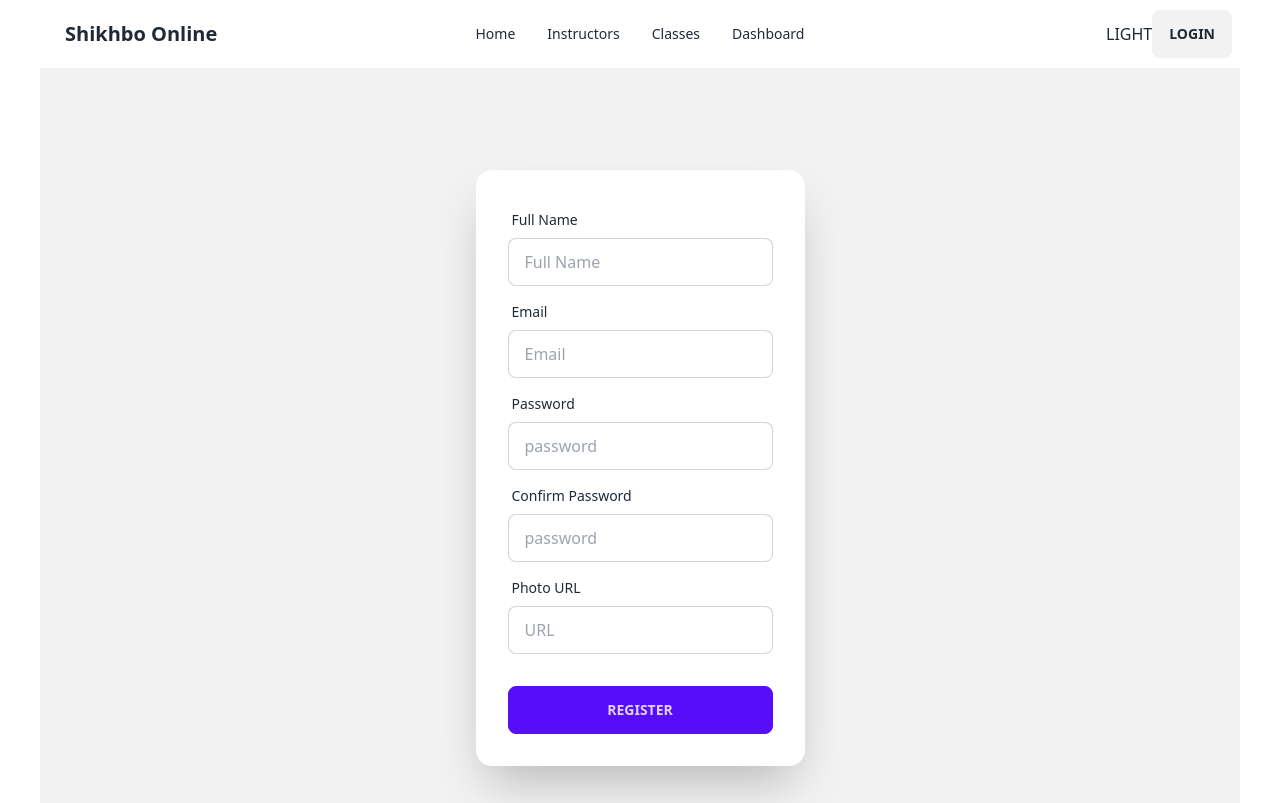
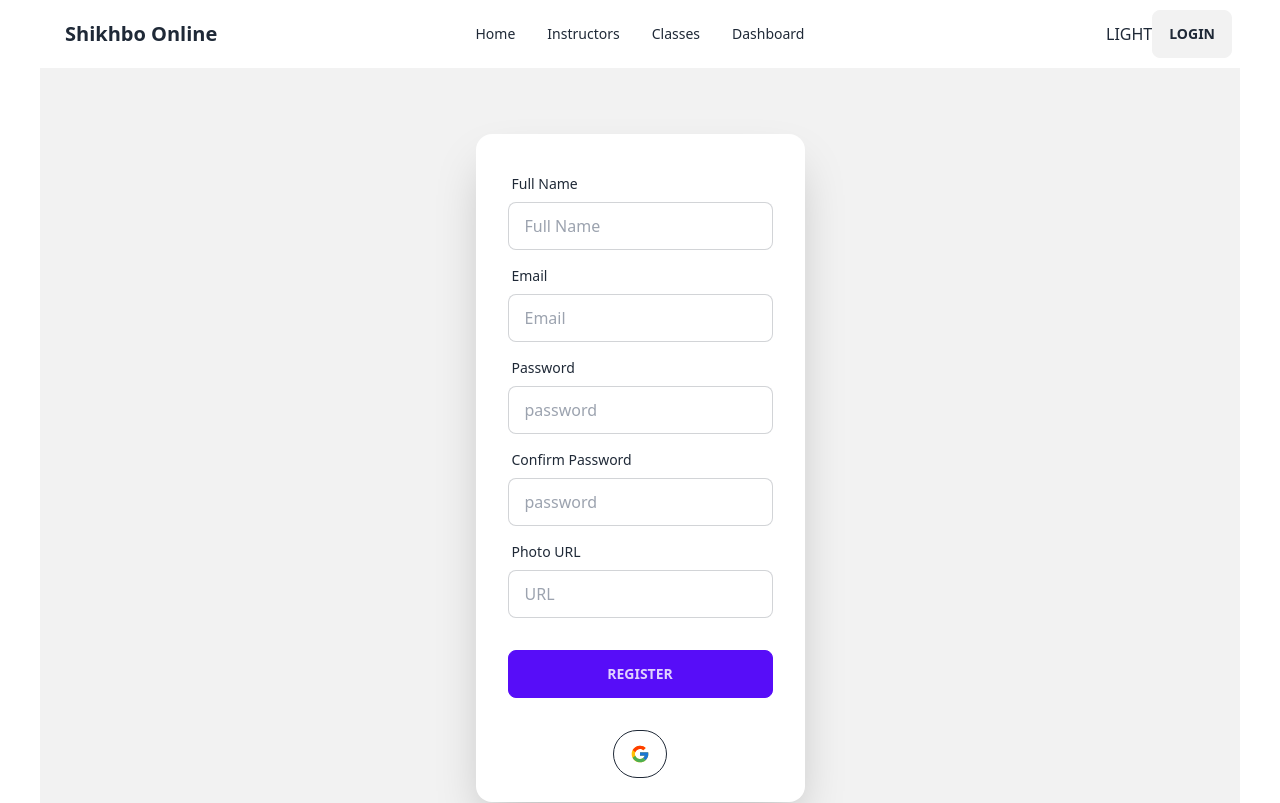
Before and after one commit to azammunna0221/shikbo-online-client, a React (Vite) app: page /register in a window 1280 px wide. Shown: the top 803 px of the page. Built offline with nearby package versions, Linux system fonts and the light colour scheme; no server answers.

Commit message:
user admin mange

```diff
--- a/src/Layout/Dashboard.jsx
+++ b/src/Layout/Dashboard.jsx
@@ -1,12 +1,17 @@
 import { Link, Outlet } from "react-router-dom";
-import { MdOutlineClass,MdPayment,MdHome } from 'react-icons/md';
+import { MdOutlineClass, MdPayment, MdHome } from 'react-icons/md';
 import { TbBooks } from 'react-icons/tb';
 import Theme from "../Components/Theme";
 import useMyClass from "../hooks/useMyClass";
 
 const Dashboard = () => {
 
-    const [ course] = useMyClass();
+    const [course] = useMyClass();
+
+    //TODO Admin Swap
+    const isAdmin = true;
+
+
     return (
         <div>
             <div className="drawer lg:drawer-open">
@@ -20,13 +25,25 @@ const Dashboard = () => {
                 <div className="drawer-side">
                     <label htmlFor="my-drawer-2" className="drawer-overlay"></label>
                     <ul className="menu p-4 w-80 h-full bg-amber-200 text-base-content">
-                        {/* Sidebar content here */}
-                        <li><Theme></Theme></li>
-                        <li><Link><MdHome/>User Home</Link></li>
-                        <li><Link><MdPayment/>Payment History</Link></li>
-                        <li>
-                            <Link to='/dashboard/manageClasses'><MdOutlineClass />My Classes<span className="badge badge-secondary">{course?.length || 0}</span></Link></li>
-                        <li><Link><TbBooks/>My Enrolled Classes</Link></li>
+                        {
+                            isAdmin ? <>
+                                <li><Theme></Theme></li>
+                                <li><Link><MdHome />Admin Home</Link></li>
+                                <li><Link><MdPayment />Manage Users</Link></li>
+                                <li>
+                                    <Link to='/dashboard/manageClasses'><MdOutlineClass />Manage Classes<span className="badge badge-secondary">{course?.length || 0}</span></Link></li>
+                            </> : <>
+                                <li><Theme></Theme></li>
+                                <li><Link><MdHome />user Home</Link></li>
+                                <li><Link><MdPayment />Payment History</Link></li>
+                                <li>
+                                    <Link to='/dashboard/manageClasses'><MdOutlineClass />My Classes<span className="badge badge-secondary">{course?.length || 0}</span></Link></li>
+                                <li><Link><TbBooks />My Enrolled Classes</Link></li>
+                            </>
+                        }
+                        <div className="divider"></div>
+                        <li><Link to="/"><MdHome /> Home</Link></li>
+
                     </ul>
 
                 </div>
--- a/src/Pages/Login/Login.jsx
+++ b/src/Pages/Login/Login.jsx
@@ -34,7 +34,7 @@ const Login = () => {
                     showConfirmButton: false,
                     timer: 1500
                 });
-                navigate(source);
+                navigate(source, {replace:true});
             })
             .catch(error => {
                 console.log(error.message);
@@ -42,6 +42,7 @@ const Login = () => {
             })
 
     }
+    //Google User
     const handleGoogleUser = () => {
         googleUser()
             .then(result => {
@@ -53,7 +54,7 @@ const Login = () => {
                     showConfirmButton: false,
                     timer: 1500
                 })
-                navigate(source);
+                navigate(source, {replace:true});
             })
             .catch(error => {
                 setError(error.message);
--- a/src/Pages/SignUp/Register.jsx
+++ b/src/Pages/SignUp/Register.jsx
@@ -2,13 +2,17 @@ import { useContext } from "react";
 import { Helmet } from "react-helmet-async";
 import { AuthContext } from "../../Provider/AuthProvider";
 import { useForm } from "react-hook-form";
-import { useNavigate } from "react-router-dom";
+import { useLocation, useNavigate } from "react-router-dom";
+import { FcGoogle } from 'react-icons/fc';
 import Swal from "sweetalert2";
 
 const Register = () => {
     const navigate = useNavigate();
     const { register, handleSubmit, formState: { errors } } = useForm();
-    const { createUser, updateUserProfile } = useContext(AuthContext);
+    const { createUser, updateUserProfile, googleUser } = useContext(AuthContext);
+    const location = useLocation();
+    const source = location.state?.from?.pathname || '/';
+
 
     const onSubmit = data => {
         console.log(data);
@@ -18,11 +22,11 @@ const Register = () => {
                 console.log(loggedUser);
                 updateUserProfile(data.name, data.url)
                     .then(() => {
-                        const saveInfo = {name: data.name, email: data.email}
-                        fetch("http://localhost:5000/users",{
+                        const saveInfo = { name: data.name, email: data.email }
+                        fetch("http://localhost:5000/users", {
                             method: "POST",
                             headers: {
-                                "content-type" : 'application/json'
+                                "content-type": 'application/json'
                             },
                             body: JSON.stringify(saveInfo)
                         })
@@ -35,16 +39,37 @@ const Register = () => {
                                         showConfirmButton: false,
                                         timer: 1500
                                     });
+                                    navigate('/')
                                 }
                             })
-
                     })
-                navigate('/');
             })
             .catch(error => {
                 console.log(error.message);
             })
     };
+    //google user
+    const handleGoogleUser = () => {
+        googleUser()
+            .then(result => {
+                const loggedUser = result.user;
+                console.log(loggedUser);
+                const saveInfo = { name: loggedUser.displayName, email: loggedUser.email }
+                fetch("http://localhost:5000/users", {
+                    method: "POST",
+                    headers: {
+                        "content-type": 'application/json'
+                    },
+                    body: JSON.stringify(saveInfo)
+                })
+                    .then(res => res.json())
+                    .then(() => {
+                        navigate(source, {replace: true});
+                    })
+            }).catch(error => {
+                console.log(error.message);
+            })
+    }
 
     return (
         <div>
@@ -104,6 +129,9 @@ const Register = () => {
                                 <button type="submit" className="btn btn-primary">Register</button>
                             </div>
                         </form>
+                        <div className="mx-auto mb-6">
+                            <button onClick={handleGoogleUser} className="btn btn-outline rounded-full text-xl"><FcGoogle /></button>
+                        </div>
                     </div>
                 </div>
             </div>
--- a/src/Routes/Route.jsx
+++ b/src/Routes/Route.jsx
@@ -7,8 +7,8 @@ import Classes from "../Pages/Home/Classes/Classes";
 import Instructor from "../Pages/Home/Instructors/Instructor";
 import Error from "../Error/Error";
 import Dashboard from "../Layout/Dashboard";
-import ManageClasses from "../Pages/Dashboard/ManageClasses";
 import PrivateRoute from "./PrivateRoute";
+import SelectClasses from "../Pages/Dashboard/selectClasses";
 
 
 export const router = createBrowserRouter([
@@ -48,7 +48,7 @@ export const router = createBrowserRouter([
         children: [
             {
                 path: 'manageClasses',
-                element: <ManageClasses></ManageClasses>,
+                element: <SelectClasses></SelectClasses>
             },
         ]
     }
```
Also changed, not shown: src/Pages/Dashboard/SelectClasses.jsx (renamed from src/Pages/Dashboard/ManageClasses.jsx, +5 -3 lines).
